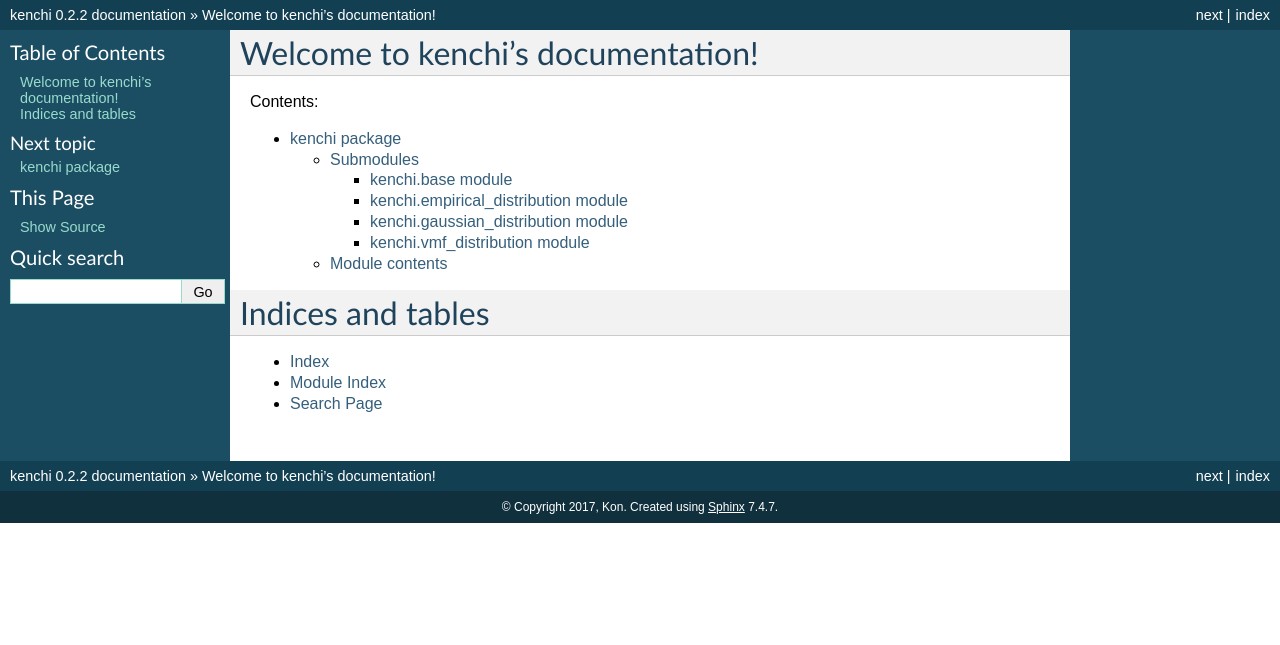
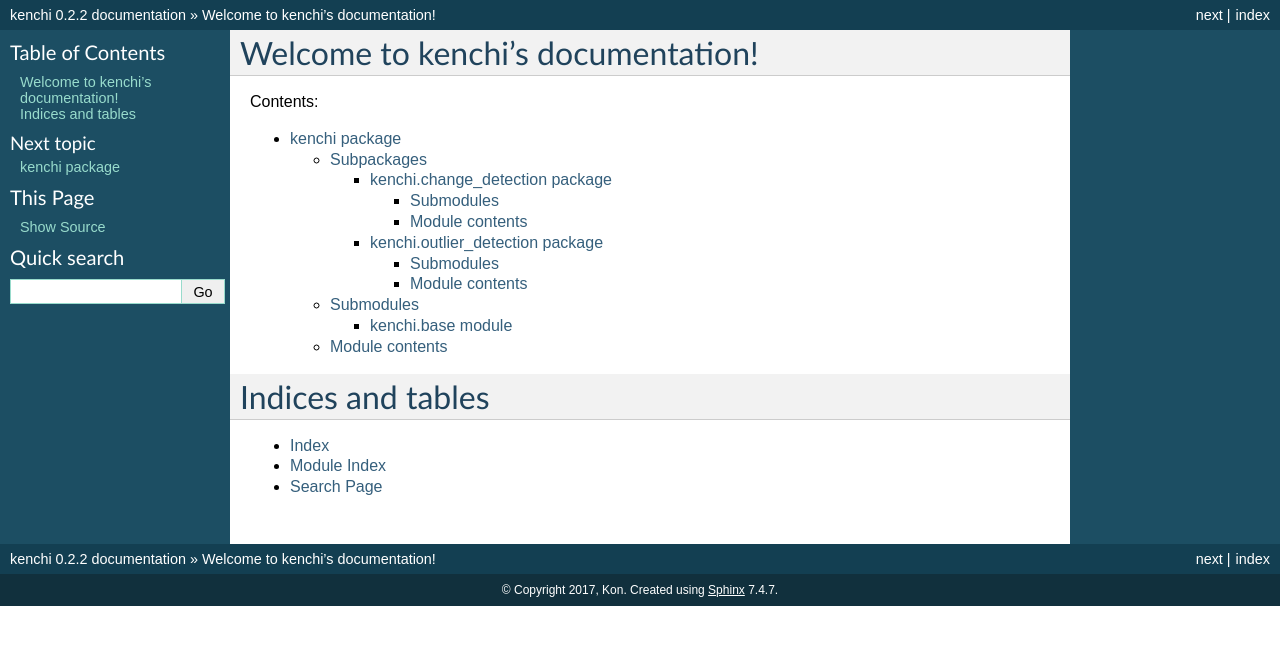
Before and after one commit to Y-oHr-N/kenchi, a Sphinx documentation site: the page built from docs/index.rst, in a window 1280 px wide. Shown: the top 645 px of the page. Built offline with Sphinx 7.4.7, drawn with Linux system fonts in a browser that asks for light colours.

Commit message:
update docs

```diff
--- a/docs/index.rst
+++ b/docs/index.rst
@@ -1,5 +1,5 @@
 .. kenchi documentation master file, created by
-   sphinx-quickstart on Sat Jul  1 12:44:33 2017.
+   sphinx-quickstart on Sun Sep 10 12:12:40 2017.
    You can adapt this file completely to your liking, but it should at least
    contain the root `toctree` directive.
 
--- /dev/null
+++ b/docs/kenchi.change_detection.gaussian_distribution.rst
@@ -0,0 +1,7 @@
+kenchi\.change\_detection\.gaussian\_distribution module
+========================================================
+
+.. automodule:: kenchi.change_detection.gaussian_distribution
+    :members:
+    :undoc-members:
+    :show-inheritance:
--- /dev/null
+++ b/docs/kenchi.change_detection.rst
@@ -0,0 +1,17 @@
+kenchi\.change\_detection package
+=================================
+
+Submodules
+----------
+
+.. toctree::
+
+   kenchi.change_detection.gaussian_distribution
+
+Module contents
+---------------
+
+.. automodule:: kenchi.change_detection
+    :members:
+    :undoc-members:
+    :show-inheritance:
--- a/docs/kenchi.empirical_distribution.rst
+++ /dev/null
@@ -1,7 +0,0 @@
-kenchi\.empirical\_distribution module
-======================================
-
-.. automodule:: kenchi.empirical_distribution
-    :members:
-    :undoc-members:
-    :show-inheritance:
--- a/docs/kenchi.gaussian_distribution.rst
+++ /dev/null
@@ -1,7 +0,0 @@
-kenchi\.gaussian\_distribution module
-=====================================
-
-.. automodule:: kenchi.gaussian_distribution
-    :members:
-    :undoc-members:
-    :show-inheritance:
--- a/docs/kenchi.mixture_distribution.rst
+++ /dev/null
@@ -1,7 +0,0 @@
-kenchi\.mixture\_distribution module
-====================================
-
-.. automodule:: kenchi.mixture_distribution
-    :members:
-    :undoc-members:
-    :show-inheritance:
--- /dev/null
+++ b/docs/kenchi.outlier_detection.empirical_distribution.rst
@@ -0,0 +1,7 @@
+kenchi\.outlier\_detection\.empirical\_distribution module
+==========================================================
+
+.. automodule:: kenchi.outlier_detection.empirical_distribution
+    :members:
+    :undoc-members:
+    :show-inheritance:
--- /dev/null
+++ b/docs/kenchi.outlier_detection.gaussian_distribution.rst
@@ -0,0 +1,7 @@
+kenchi\.outlier\_detection\.gaussian\_distribution module
+=========================================================
+
+.. automodule:: kenchi.outlier_detection.gaussian_distribution
+    :members:
+    :undoc-members:
+    :show-inheritance:
--- /dev/null
+++ b/docs/kenchi.outlier_detection.mixture_distribution.rst
@@ -0,0 +1,7 @@
+kenchi\.outlier\_detection\.mixture\_distribution module
+========================================================
+
+.. automodule:: kenchi.outlier_detection.mixture_distribution
+    :members:
+    :undoc-members:
+    :show-inheritance:
--- /dev/null
+++ b/docs/kenchi.outlier_detection.rst
@@ -0,0 +1,20 @@
+kenchi\.outlier\_detection package
+==================================
+
+Submodules
+----------
+
+.. toctree::
+
+   kenchi.outlier_detection.empirical_distribution
+   kenchi.outlier_detection.gaussian_distribution
+   kenchi.outlier_detection.mixture_distribution
+   kenchi.outlier_detection.vmf_distribution
+
+Module contents
+---------------
+
+.. automodule:: kenchi.outlier_detection
+    :members:
+    :undoc-members:
+    :show-inheritance:
--- /dev/null
+++ b/docs/kenchi.outlier_detection.vmf_distribution.rst
@@ -0,0 +1,7 @@
+kenchi\.outlier\_detection\.vmf\_distribution module
+====================================================
+
+.. automodule:: kenchi.outlier_detection.vmf_distribution
+    :members:
+    :undoc-members:
+    :show-inheritance:
--- a/docs/kenchi.rst
+++ b/docs/kenchi.rst
@@ -1,5 +1,13 @@
 kenchi package
 ==============
+
+Subpackages
+-----------
+
+.. toctree::
+
+    kenchi.change_detection
+    kenchi.outlier_detection
 
 Submodules
 ----------
@@ -7,9 +15,6 @@ Submodules
 .. toctree::
 
    kenchi.base
-   kenchi.empirical_distribution
-   kenchi.gaussian_distribution
-   kenchi.vmf_distribution
 
 Module contents
 ---------------
--- a/docs/kenchi.vmf_distribution.rst
+++ /dev/null
@@ -1,7 +0,0 @@
-kenchi\.vmf\_distribution module
-================================
-
-.. automodule:: kenchi.vmf_distribution
-    :members:
-    :undoc-members:
-    :show-inheritance:
```
